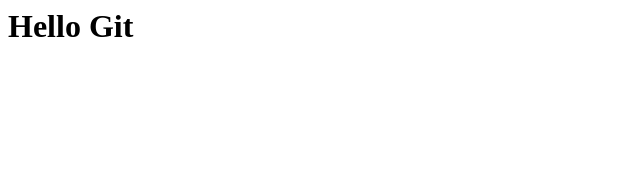
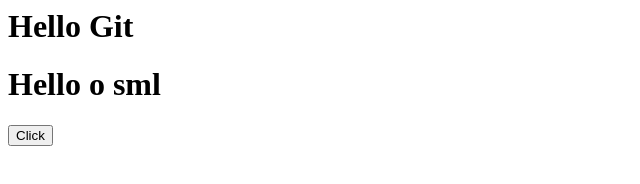
Before and after one commit to Teacher-Yien/gitchange, a plain HTML site: page index.html in a window 1280 px wide. Shown: the whole page, without its empty margins (0-640 px from the left). Drawn offline with Linux system fonts and the light colour scheme.

Commit message:
update file

```diff
--- a/index.html
+++ b/index.html
@@ -6,5 +6,7 @@
 </head>
 <body>
 	 <h1>Hello Git </h1>
+	 <h1>Hello o sml</h1>
+	 <button>Click</button>
 </body>
 </html>
```
